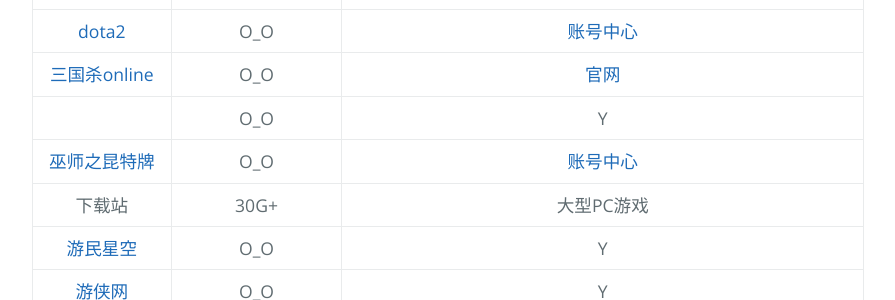
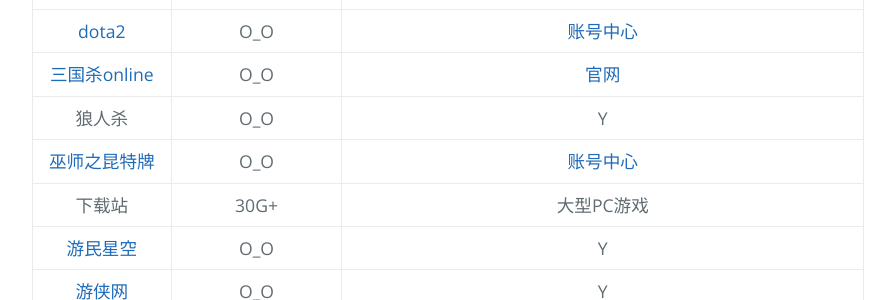
Before and after one commit to AmbroseRen/test, a Jekyll site: the page built from Art/Games/index.md, in a window 1280 px wide. Shown: the part 1018-1318 px from the top of the page, without its empty margins (128-1023 px from the left). Built offline with Jekyll 4.4.1, drawn with Linux system fonts in a browser that asks for light colours; nearby versions of some CDN libraries; our own code applies the rules of GitHub Pages for plain Markdown files; library files that are not in the unit come from our copies; the repository's description, which GitHub fills in, is left out.

Commit message:
Update index.md

```diff
--- a/Art/Games/index.md
+++ b/Art/Games/index.md
@@ -45,7 +45,7 @@
 | 游戏 | O_O | Y |
 | [dota2](https://www.dota2.com.cn/article/details/20180801/200161.html) | O_O | [账号中心](https://members.dota2.com.cn/info) |
 | [三国杀online](http://web.sanguosha.com/login/index.html) | O_O | [官网](https://www.sanguosha.com/) |
-| []() | O_O | Y |
+| 狼人杀 | O_O | Y |
 | [巫师之昆特牌](https://www.playgwent.cn/preregister) | O_O | [账号中心](http://account.gaeamobile.net/account/index) |
 | 下载站 | 30G+ | 大型PC游戏 |
 | [游民星空](https://www.gamersky.com/) | O_O | Y |
```
